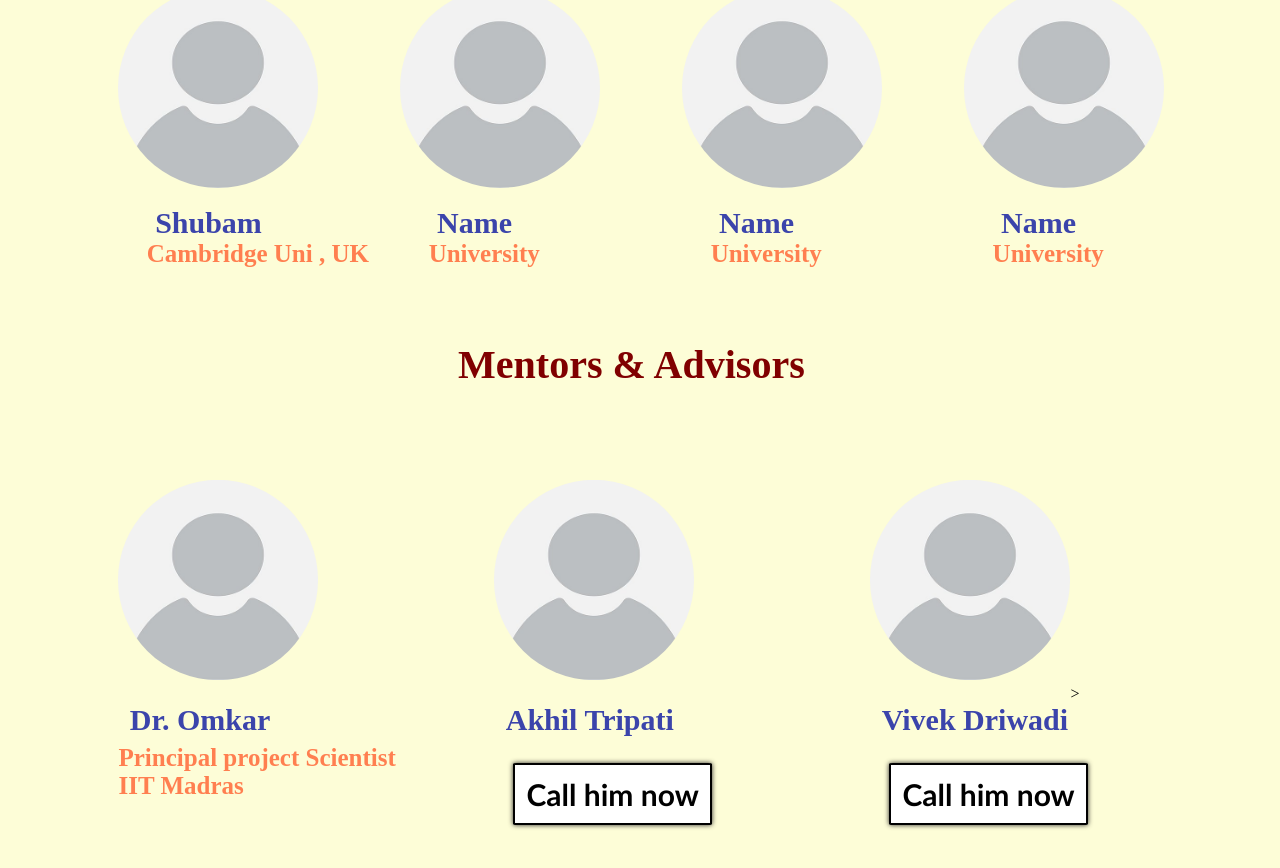
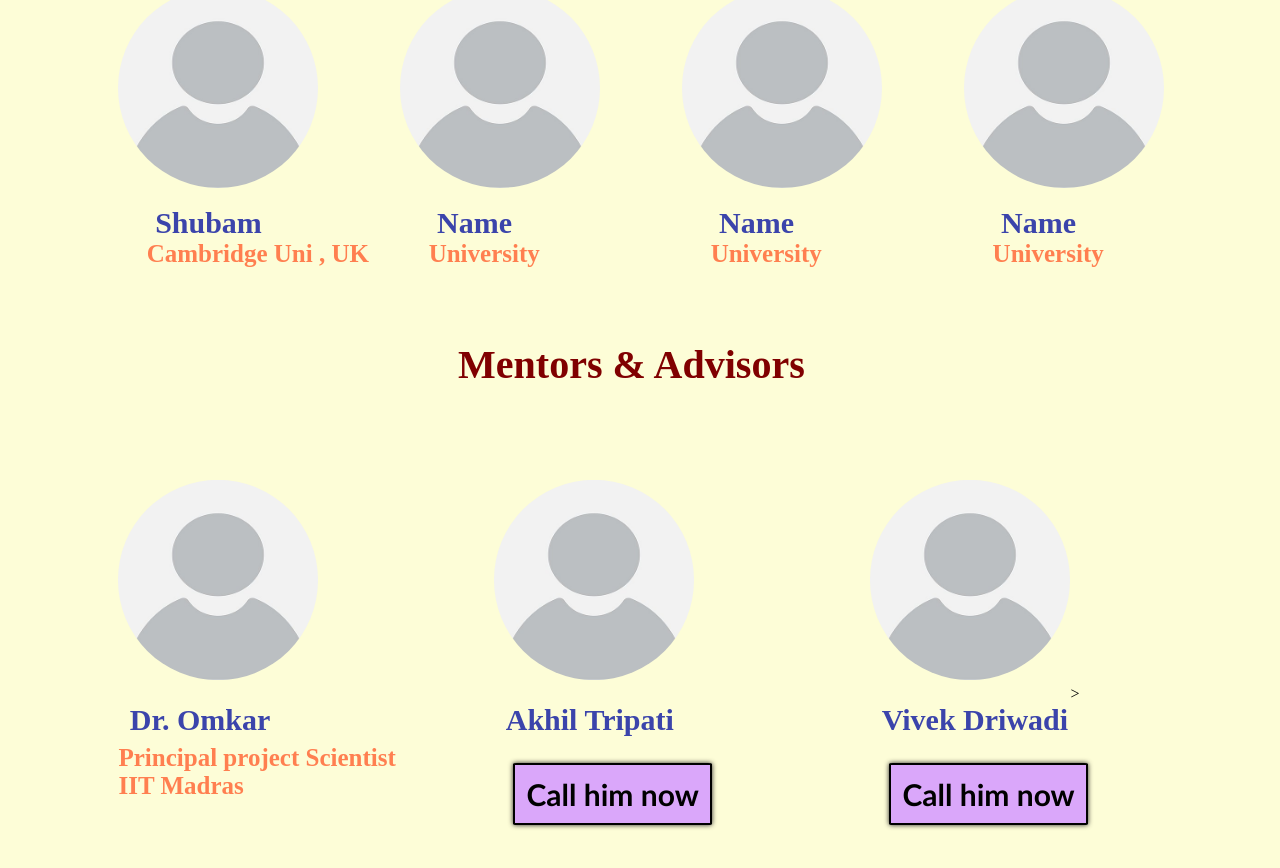
Before and after one commit to Pilla-Divya-Vidhyasree/SciAstra-Team-Page, a plain HTML site: page index.html in a window 1280 px wide. Shown: the part 1326-2194 px from the top of the page. Drawn offline with Linux system fonts and the light colour scheme.

Commit message:
Update styles.css

```diff
--- a/styles.css
+++ b/styles.css
@@ -107,7 +107,7 @@ body{
     font-weight: 600;
     font-family: 'Gill Sans', 'Gill Sans MT', Calibri, 'Trebuchet MS', sans-serif;
     border:2px solid black;
-    background-color: white;
+    background-color: rgb(218, 167, 250);
     margin:5%;
     border-radius: 2%;
     box-shadow: 0 0 5px rgb(39, 36, 36);
```
